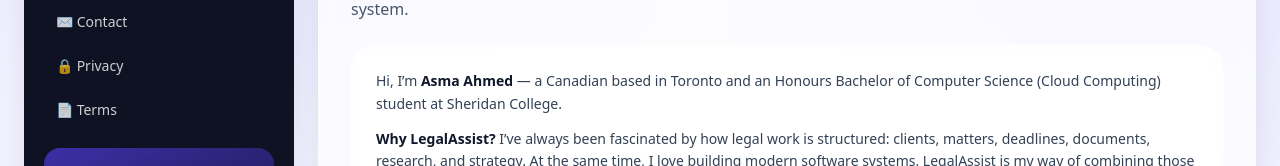
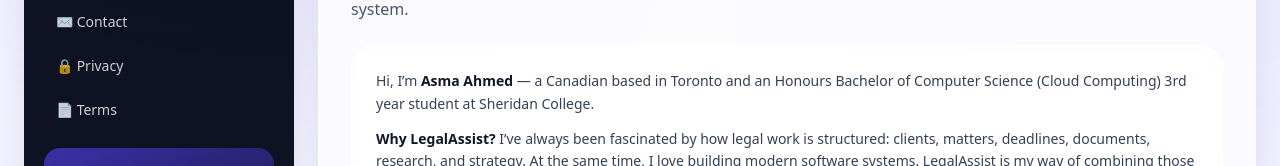
Before and after one commit to asma675/LegalAssist-Waitlist-Website, a Next.js app: page /about in a window 1280 px wide. Shown: the part 200-366 px from the top of the page. Built offline with nearby package versions, Linux system fonts and the light colour scheme.

Commit message:
Update academic status to 3rd year student

```diff
--- a/app/about/page.tsx
+++ b/app/about/page.tsx
@@ -15,7 +15,7 @@ export default function AboutPage() {
         <div>
           <p className="leading-relaxed">
             Hi, I’m <span className="font-semibold text-slate-900">Asma Ahmed</span> — a Canadian based in Toronto and
-            an Honours Bachelor of Computer Science (Cloud Computing) student at Sheridan College.
+            an Honours Bachelor of Computer Science (Cloud Computing) 3rd year student at Sheridan College.
           </p>
           <p className="mt-3 leading-relaxed">
             <span className="font-semibold text-slate-900">Why LegalAssist?</span> I’ve always been fascinated by how legal work
```
